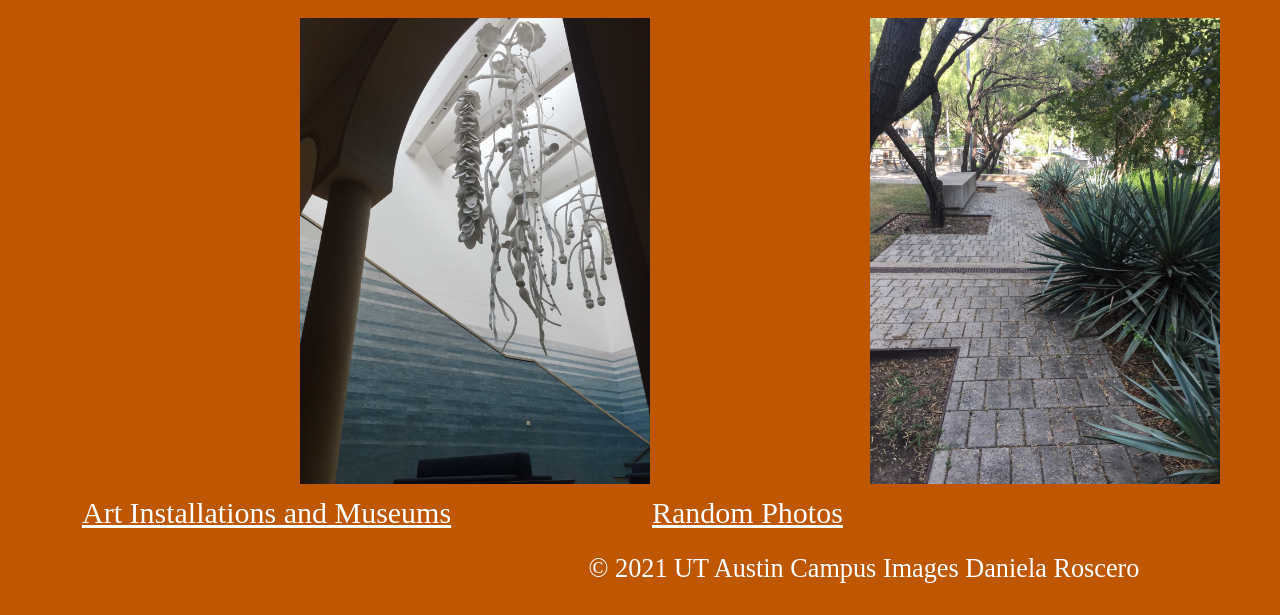
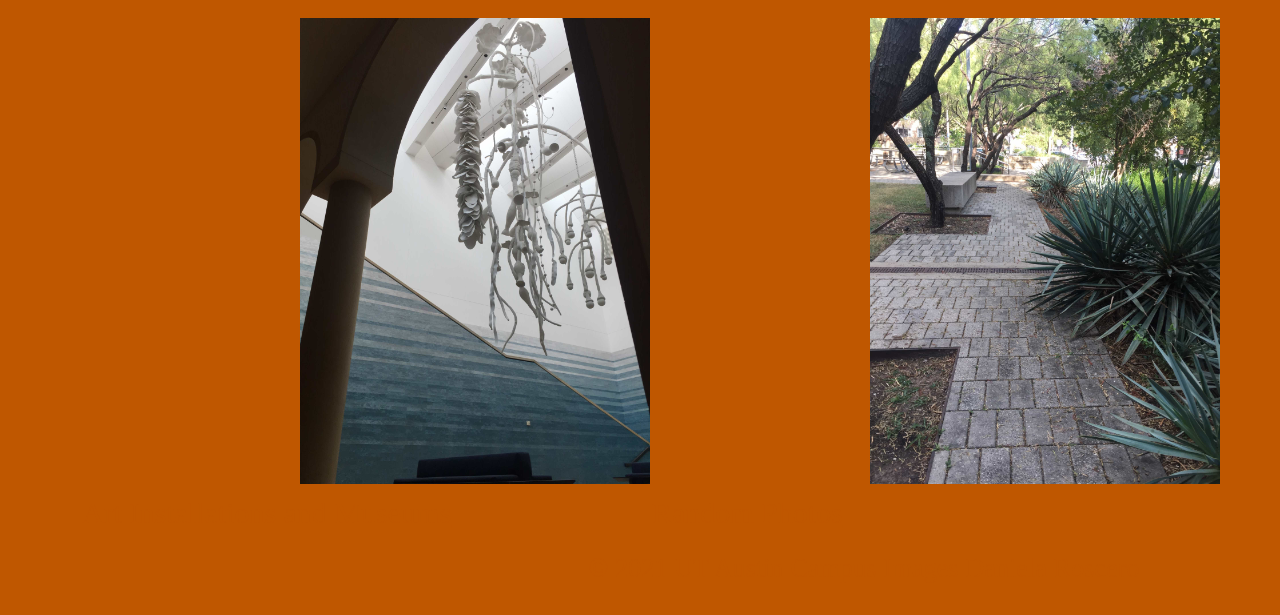
Before and after one commit to DanielaRoscero/icj-project-rig-master-error, a website: page docs/index.html in a window 1280 px wide. Shown: the part 373-988 px from the top of the page. Drawn offline with nearby package versions, Linux system fonts and the light colour scheme; files that its build step writes are made by us from their sources.

Commit message:
control font color

```diff
--- a/src/scss/main.scss
+++ b/src/scss/main.scss
@@ -24,7 +24,7 @@
 h3 {
   font-size: 1.5rem;
   font-family: Bebas Neue;
-  color: #ffffff
+  color: #bf5700
 }
 
 img{
@@ -40,12 +40,12 @@ p{
 }
 body{
   background-color: #bf5700;
-  color: #ffffff;
+  color: #bf5700;
 }
 #title{
   font-size: 50px;
   font-family: Bebas Neue;
-  color: #ffffff;
+  color: #bf5700;
   border-bottom: #ffffff;
   border-top-left-radius: 10px;
   border-bottom-style: solid;
@@ -59,7 +59,7 @@ h2{
 .subtitle{
   font-size: 30px;
   font-family: Bebas Neue;
-  color: #ffffff;
+  color: #bf5700;
 }
 p{
   font-size: 30px;
@@ -72,5 +72,5 @@ h1{
 a{
   font-size: 30px;
   font-family: Bebas Neue;
-  color: #ffffff
+  color: #bf5700
 }
```
